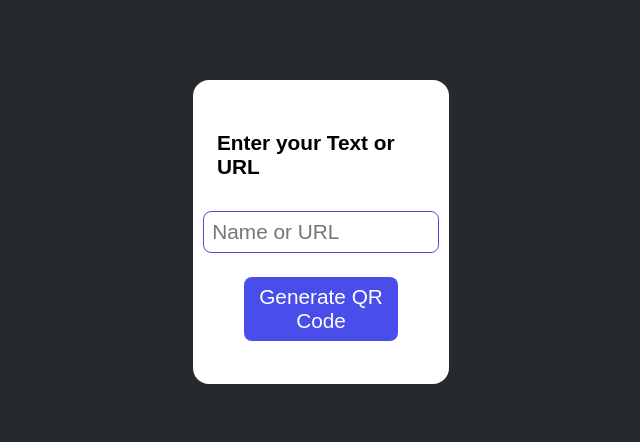
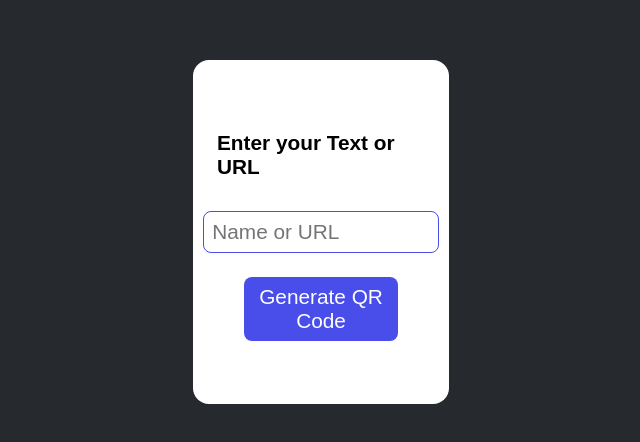
Before and after one commit to Amrutha-vm0407/QR-Code-Generating-Website, a plain HTML site: page index.html in a window 1280 px wide. Shown: the part 168-610 px from the top of the page, without its empty margins (319-959 px from the left). Drawn offline with Linux system fonts and the light colour scheme.

Commit message:
Update style.css

```diff
--- a/style.css
+++ b/style.css
@@ -13,7 +13,7 @@ body {
 }
 .container {
   background-color: white;
-  height: 38vh;
+  height: 43vh;
   width: 20vw;
   display: flex;
   justify-content: center;
```
